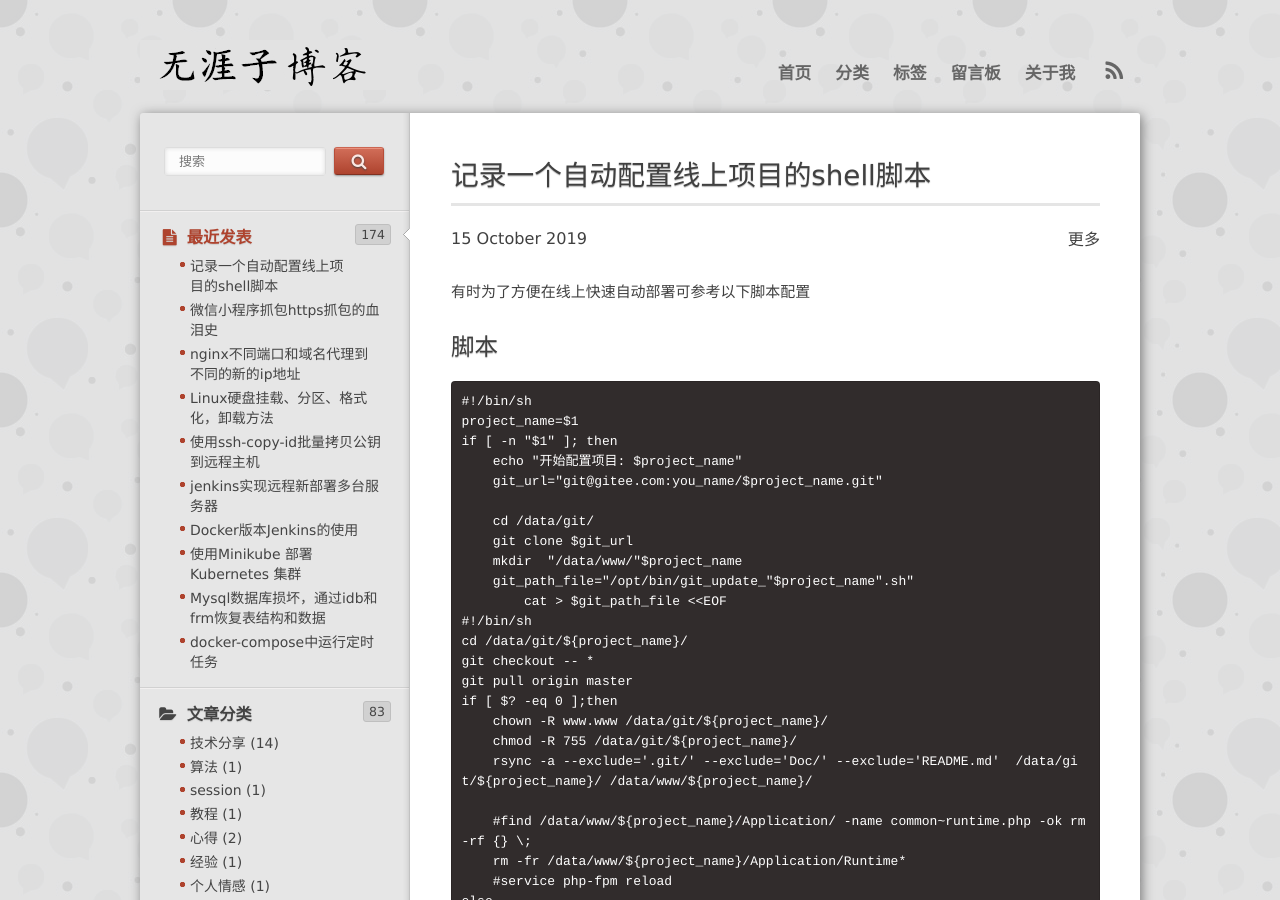
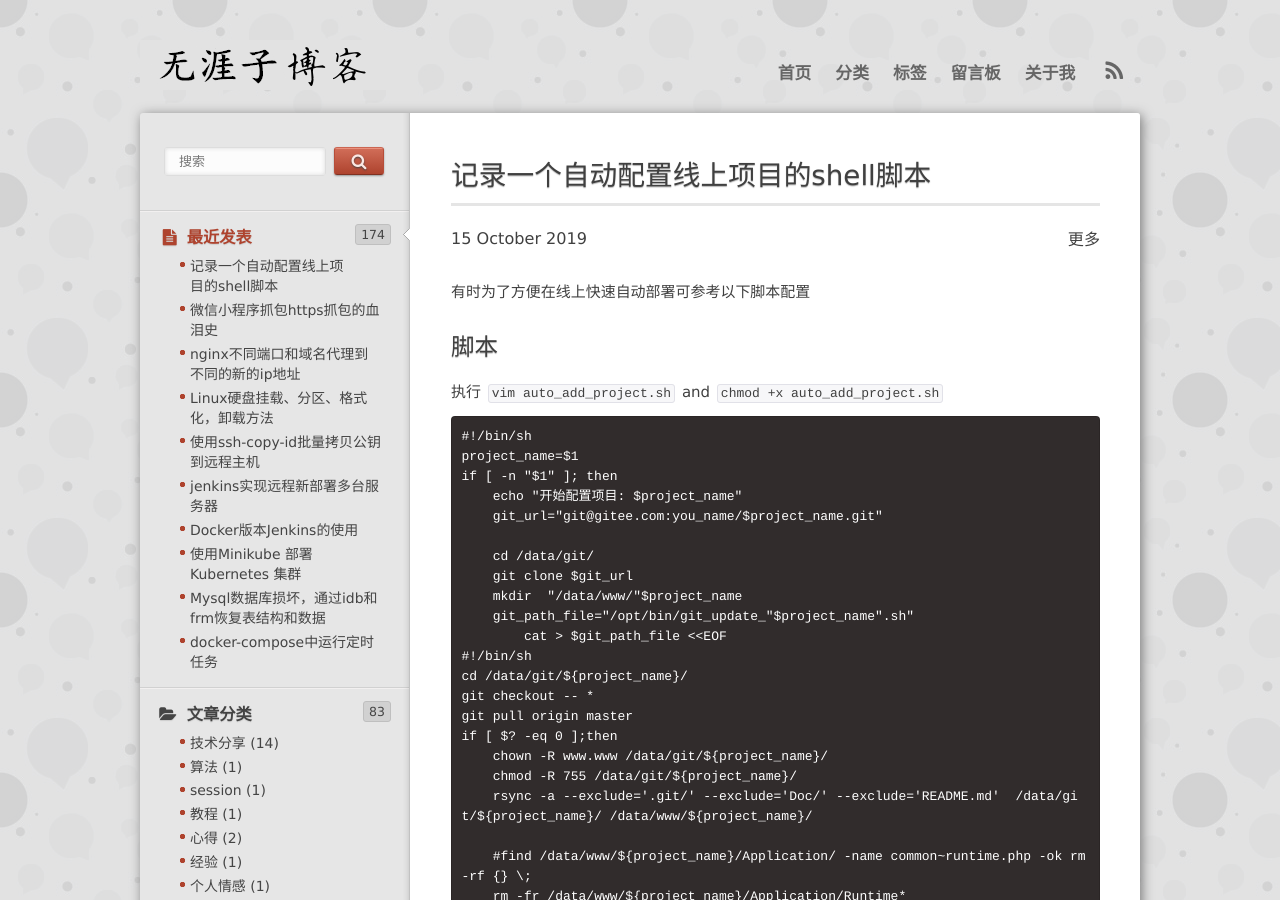
Before and after one commit to alibabayun/alibabayun.github.io, a Jekyll site: the page built from _posts/2019/2019-10-15-linux-shell-auto.md, in a window 1280 px wide and 900 px high. Built offline with Jekyll 4.4.1, drawn with Linux system fonts in a browser that asks for light colours; nearby versions of some CDN libraries; library files that are not in the unit come from our copies; comment, search, counter and statistics services are not loaded.

Commit message:
add new arilte

````diff
--- a/_posts/2019/2019-10-15-linux-shell-auto.md
+++ b/_posts/2019/2019-10-15-linux-shell-auto.md
@@ -9,6 +9,8 @@ tags: ["linux"]
 有时为了方便在线上快速自动部署可参考以下脚本配置
 
 ## 脚本
+执行 `vim auto_add_project.sh` and `chmod +x auto_add_project.sh`
+
 ```
 #!/bin/sh
 project_name=$1
````
